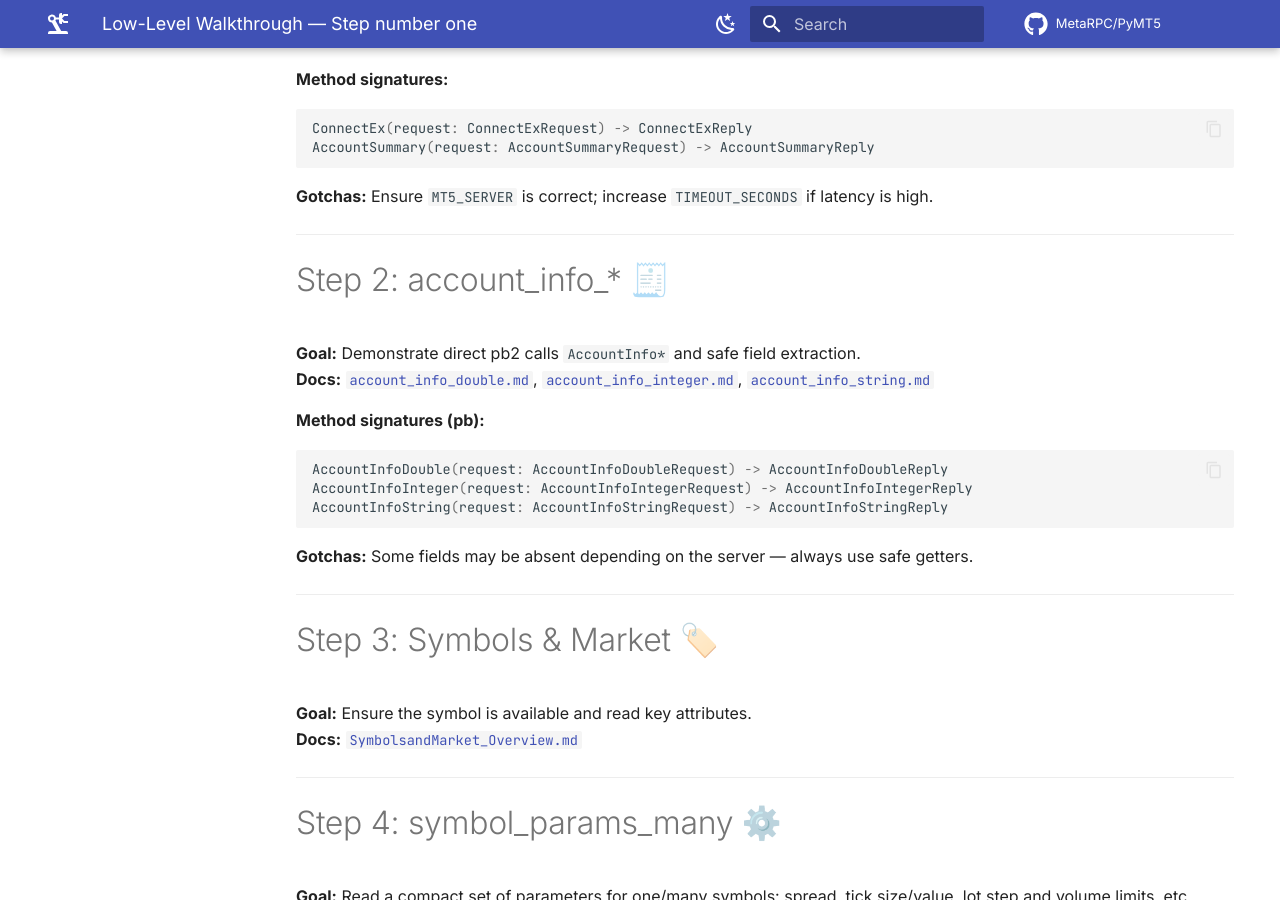
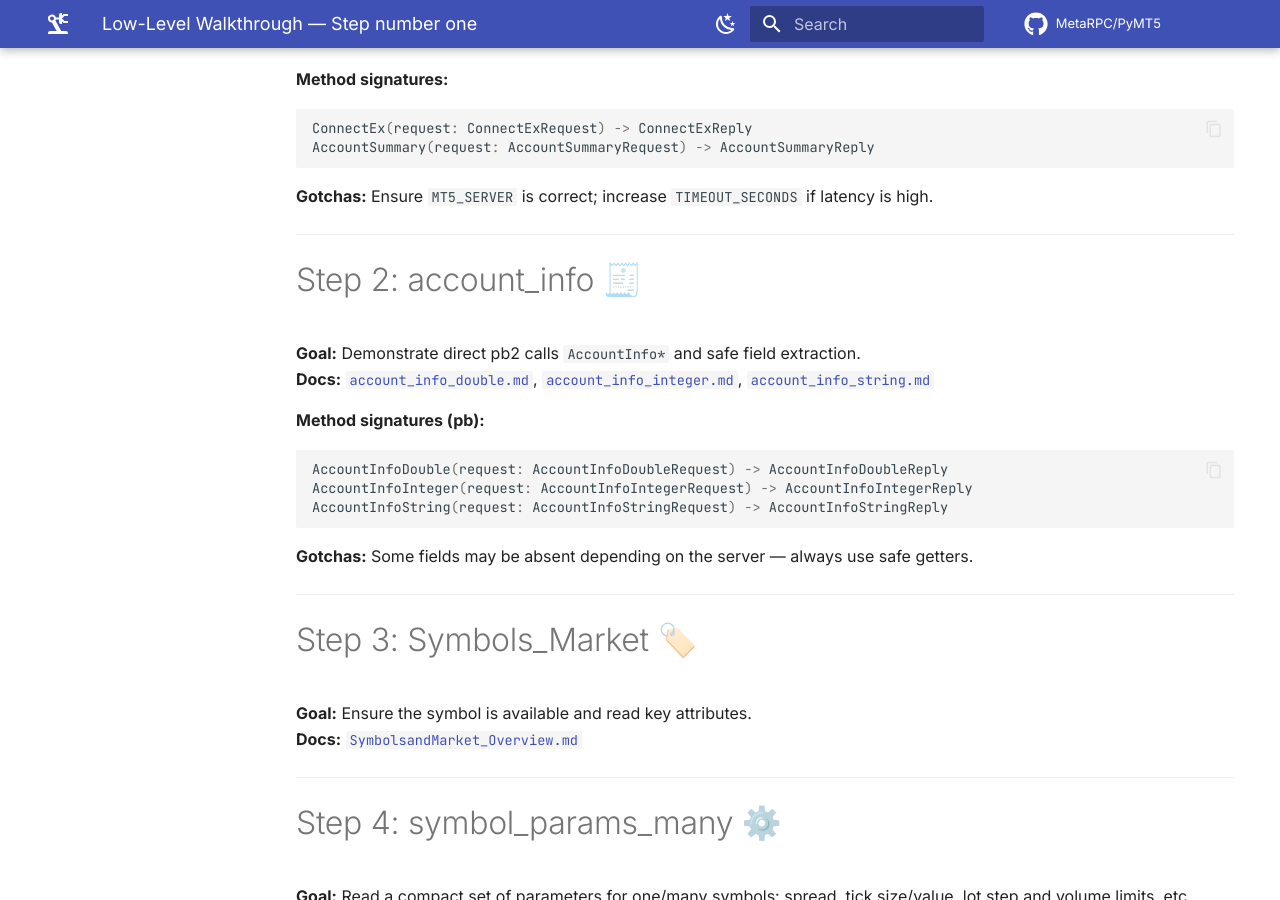
Before and after one commit to MetaRPC/PyMT5, an MkDocs documentation site: the page built from docs/Examples/Base_example/Step_number_one.md, in a window 1280 px wide and 900 px high, scrolled down 1502 px. Built offline with MkDocs 1.6.1 and Material for MkDocs 9.7.7, drawn with Linux system fonts in a browser that asks for light colours; comment, search, counter and statistics services are not loaded.

```diff
--- a/docs/Examples/Base_example/Step_number_one.md
+++ b/docs/Examples/Base_example/Step_number_one.md
@@ -50,7 +50,7 @@ AccountSummary(request: AccountSummaryRequest) -> AccountSummaryReply
 
 ---
 
-# Step 2: account_info_* 🧾
+# Step 2: account_info 🧾
 **Goal:** Demonstrate direct pb2 calls `AccountInfo*` and safe field extraction.
 **Docs:** [`account_info_double.md`](../../MT5Account/Account_Information/account_info_double.md), [`account_info_integer.md`](../../MT5Account/Account_Information/account_info_integer.md), [`account_info_string.md`](../../MT5Account/Account_Information/account_info_string.md)
 
@@ -64,7 +64,7 @@ AccountInfoString(request: AccountInfoStringRequest) -> AccountInfoStringReply
 
 ---
 
-# Step 3: Symbols & Market 🏷️
+# Step 3: Symbols_Market 🏷️
 **Goal:** Ensure the symbol is available and read key attributes.
 **Docs:** [`SymbolsandMarket_Overview.md`](../../MT5Account/Symbols_and_Market/SymbolsandMarket_Overview.md)
 
```
